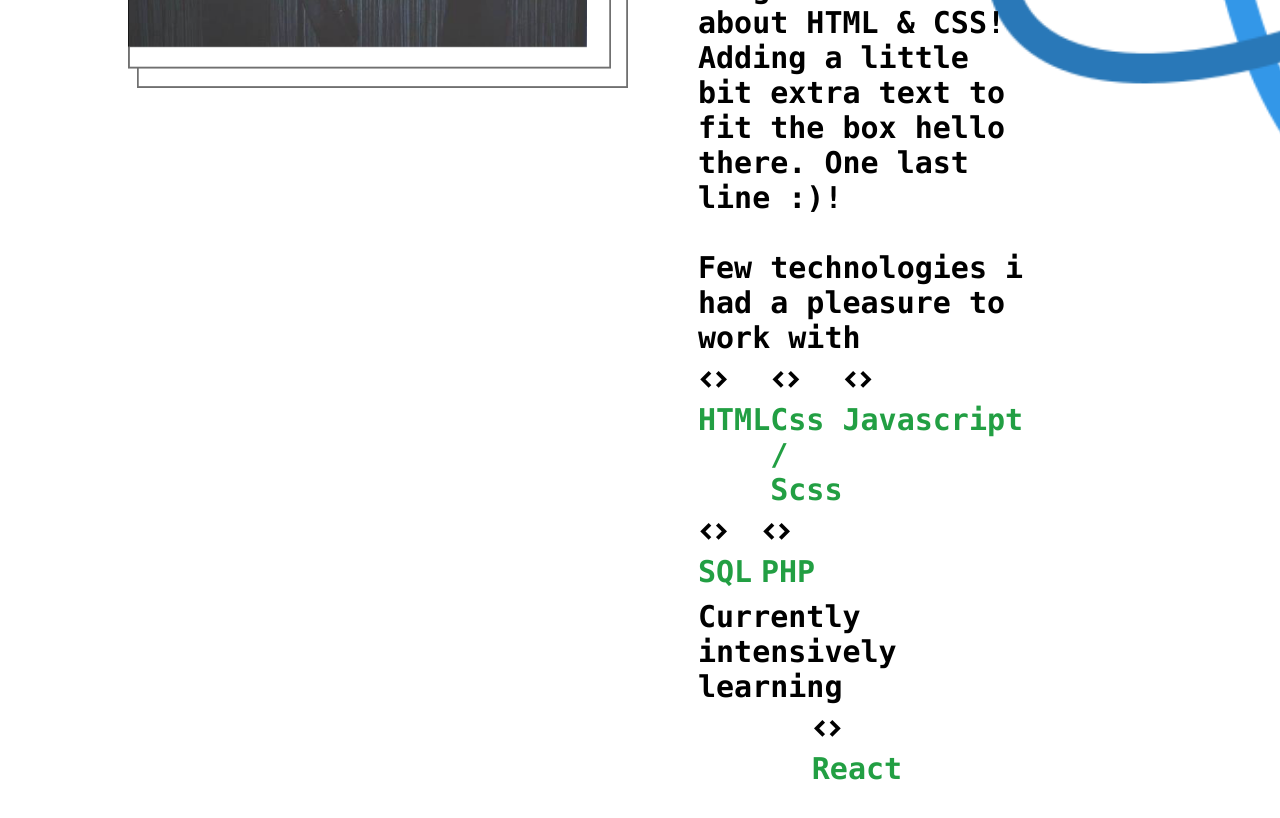
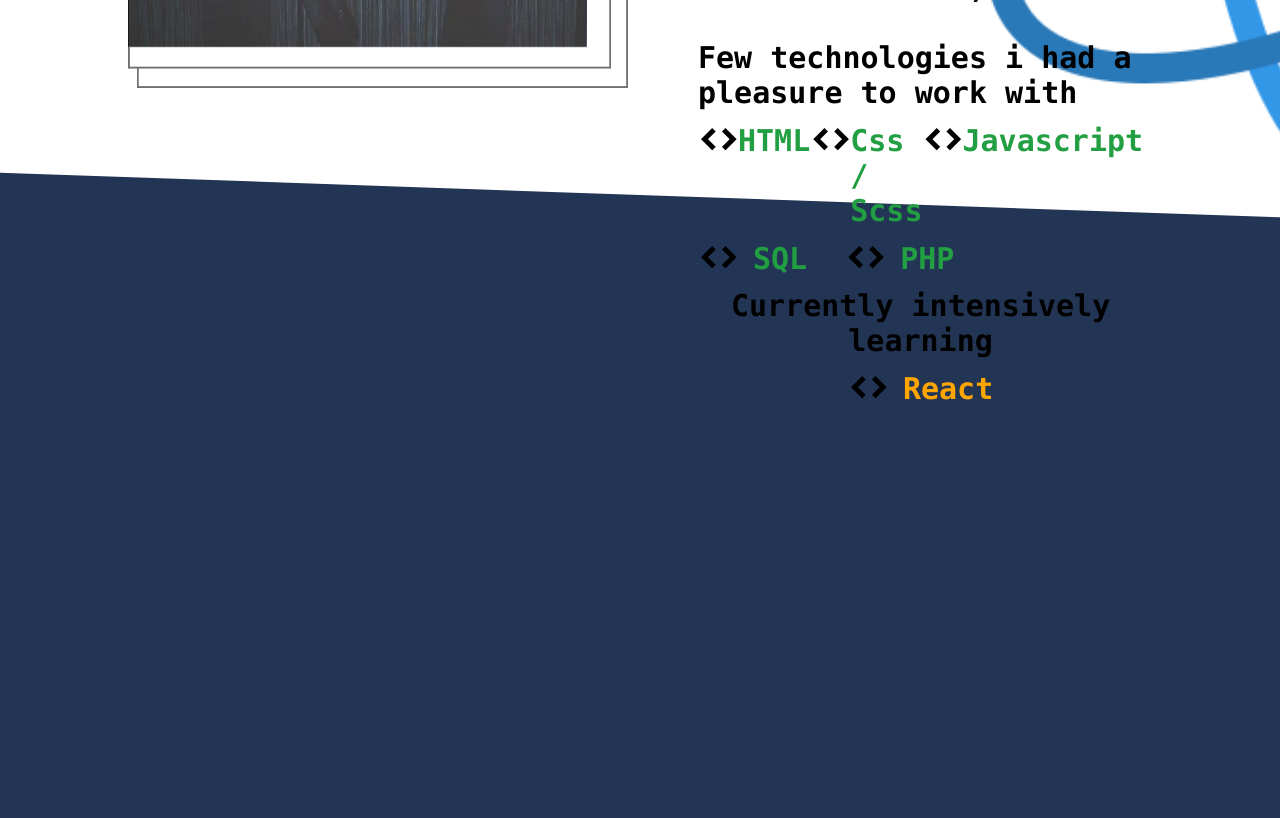
Before and after one commit to migaoo95/Portfolio-Website, a plain HTML site: page index.html in a window 1280 px wide. Shown: the part 1380-2198 px from the top of the page. Before the commit the page ends 2166 px from the top, so only its background shows below. Drawn offline with Linux system fonts and the light colour scheme.

Commit message:
more over

```diff
--- a/index.html
+++ b/index.html
@@ -84,20 +84,29 @@
         <div class="text_two_box">
           <p>Few technologies i had a pleasure to work with</p>
           <div class="tech_container_one">
-            <h4><span class="material-icons"> code </span>HTML</h4>
-            <h4><span class="material-icons"> code </span>Css / Scss</h4>
-            <h4><span class="material-icons"> code </span>Javascript</h4>
+            <span class="material-icons"> code </span>
+            <h4>HTML</h4>
+            <span class="material-icons"> code </span>
+            <h4>Css / Scss</h4>
+            <span class="material-icons"> code </span>
+            <h4>Javascript</h4>
           </div>
           <div class="tech_container_two">
-            <h4><span class="material-icons"> code </span>SQL</h4>
-            <h4><span class="material-icons"> code </span>PHP</h4>
+            <span class="material-icons"> code </span>
+            <h4>SQL</h4>
+            <span class="material-icons"> code </span>
+            <h4>PHP</h4>
           </div>
           <div class="text_three_container">
             <p>Currently intensively learning</p>
-            <h4><span class="material-icons"> code </span>React</h4>
+            <div class="containH4">
+              <span class="material-icons"> code </span>
+              <h4>React</h4>
+            </div>
           </div>
         </div>
       </div>
     </section>
+    <section class="section_three"></section>
   </body>
 </html>
--- a/style/style.scss
+++ b/style/style.scss
@@ -206,11 +206,13 @@ $main-font: "menlo";
     .text_two_box {
       span {
         color: black;
-        font-size: 30px;
+        font-size: 40px;
         font-weight: bolder;
+        // vertical-align: sub;
       }
       h4 {
         color: #229f43;
+        margin-top: 3px;
       }
 
       .tech_container_one {
@@ -221,18 +223,46 @@ $main-font: "menlo";
       }
       .tech_container_two {
         // border: 2px solid blue;
-        width: 38.7%;
+        // width: 41.6%;
         display: flex;
-        justify-content: space-between;
+        // justify-content: ;
         margin-bottom: 10px;
+        h4 {
+          margin-right: 38px;
+        }
+        span {
+          margin-right: 15px;
+        }
       }
       .text_three_container {
         // border: 2px solid green;
+        p {
+          text-align: center;
+        }
+        .containH4 {
+          display: flex;
+          justify-content: center;
+          // margin-right: 100px;
+          margin-top: 10px;
+        }
         h4 {
-          margin: 0 35%;
-          margin-top: 10px;
+          color: orange;
+          margin-left: 15px;
+          // margin: 0 35%;
+          // margin-top: 10px;
         }
       }
     }
   }
 }
+// SECTION THREE -----------
+.section_three {
+  top: -100px;
+  position: relative;
+  padding: 150px 0;
+  width: 100%;
+  height: 1500px;
+  background-color: #233554;
+  transform: skewY(2deg);
+  z-index: -2;
+}
```
Also changed, not shown: style/style.css, 1 other file.
